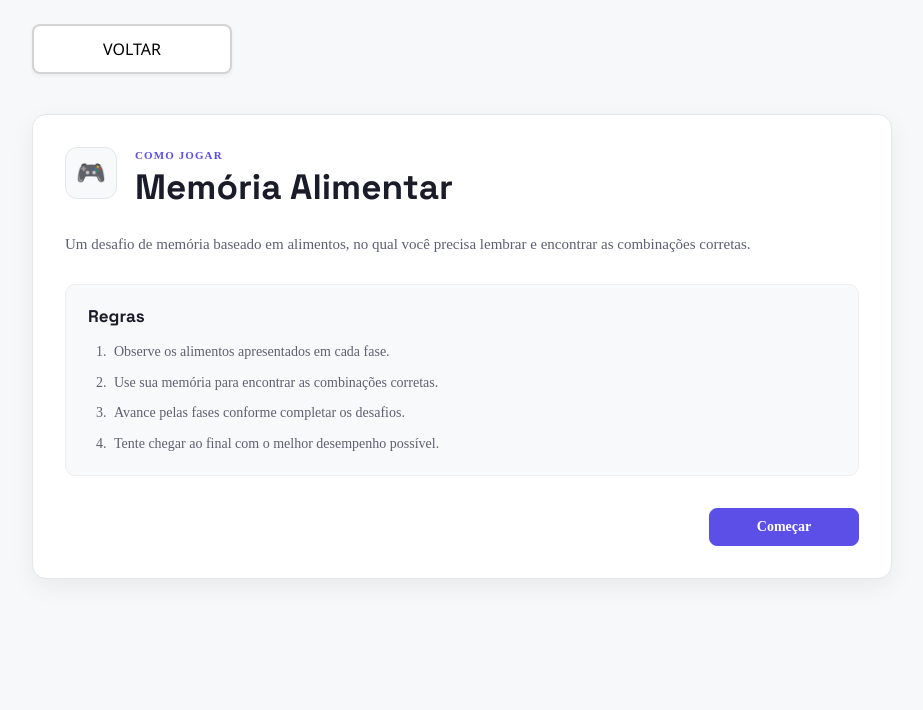
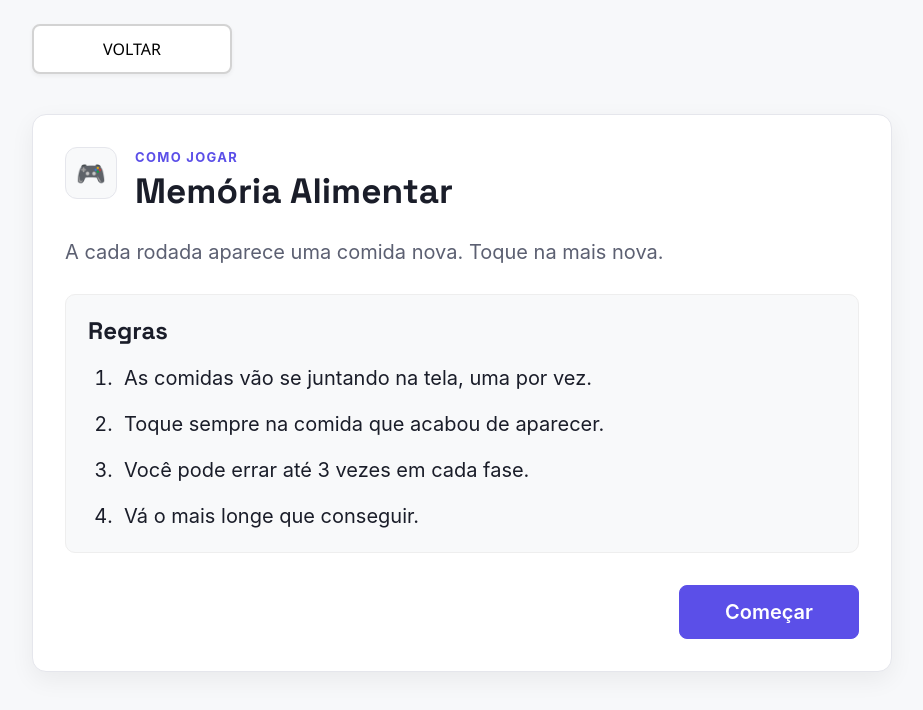
Before and after one commit to leandroxelor00/MindGames, a React (Vite) app in the folder frontend/: page /game/food-memory in a window 1280 px wide. Shown: the top 710 px of the page, without its empty margins (178-1101 px from the left). Built offline with nearby package versions, Linux system fonts and the light colour scheme; no server answers.

Commit message:
style: font bigger in rules

```diff
--- a/frontend/src/components/GameIntroduction/GameIntroduction.module.css
+++ b/frontend/src/components/GameIntroduction/GameIntroduction.module.css
@@ -2,6 +2,7 @@
   max-width: 900px;
   margin: 24px auto 0;
   padding: 32px;
+  font-family: -apple-system, "Segoe UI", sans-serif;
   background: var(--cor-superficie);
   border: 1px solid var(--cor-borda);
   border-radius: 14px;
@@ -32,7 +33,7 @@ font-size: 24px;
 .eyebrow {
   margin: 2px 0 5px;
   color: var(--cor-accent);
-font-size: 11px;
+  font-size: 0.8125rem;
   font-weight: 700;
   letter-spacing: 0.1em;
   text-transform: uppercase;
@@ -50,8 +51,8 @@ color: var(--cor-texto);
   max-width: 720px;
   margin: 0 0 26px;
   color: var(--cor-texto-suave);
-font-size: 15px;
-line-height: 1.7;
+  font-size: 1.25rem;
+  line-height: 1.6;
 }
 
 .rules {
@@ -63,24 +64,24 @@ border-radius: 10px;
 }
 
 .rules h2 {
-margin: 0 0 14px;
+  margin: 0 0 16px;
   font-family: var(--fonte-titulo);
-font-size: 17px;
+  font-size: 1.5rem;
   line-height: 1.3;
   color: var(--cor-texto);
 }
 
 .rules ol {
   margin: 0;
-padding-left: 22px;
+  padding-left: 30px;
 }
 
 .rules li {
-padding-left: 4px;
-margin-bottom: 9px;
-color: var(--cor-texto-suave);
-font-size: 14px;
-line-height: 1.55;
+  padding-left: 6px;
+  margin-bottom: 14px;
+  color: var(--cor-texto);
+  font-size: 1.25rem;
+  line-height: 1.6;
 }
 
 .rules li:last-child {
@@ -96,19 +97,17 @@ padding-top: 4px;
 }
 
 .startButton {
-min-width: 150px;
-padding: 10px 20px;
+  min-width: 180px;
+  padding: 14px 28px;
   border: 1px solid var(--cor-accent);
   border-radius: 8px;
   background: var(--cor-accent);
   color: #fff;
   font-family: inherit;
-font-size: 14px;
+  font-size: 1.25rem;
   font-weight: 600;
   cursor: pointer;
-transition:
-background 0.15s ease,
-border-color 0.15s ease,
+  transition: background 0.15s ease, border-color 0.15s ease,
     transform 0.15s ease;
 }
 
@@ -145,7 +144,7 @@ font-size: 20px;
   }
 
   .description {
-font-size: 14px;
+    font-size: 1.125rem;
   }
 
   .rules {
--- a/frontend/src/games/registry.js
+++ b/frontend/src/games/registry.js
@@ -2,97 +2,89 @@ export const gamesRegistry = [
   {
     id: "memory-match",
     name: "Jogo da Memória",
-    description:
-      "Encontre todos os pares de cartas usando sua memória e tente terminar com o menor número de tentativas.",
+    description: "Vire as cartas e encontre os pares iguais.",
     rules: [
-      "Vire duas cartas por vez.",
-      "Se as cartas forem iguais, o par permanece encontrado.",
-      "Se forem diferentes, elas voltam a ficar escondidas.",
-      "Encontre todos os pares para concluir o jogo.",
+      "Toque em duas cartas por vez.",
+      "Se forem iguais, elas ficam viradas.",
+      "Se forem diferentes, elas viram de novo.",
+      "Encontre todos os pares pra vencer.",
     ],
   },
   {
     id: "stroop-test",
     name: "Desafio das Cores",
-    description:
-      "Teste sua atenção e velocidade de reação identificando corretamente a cor apresentada.",
+    description: "Diga a cor que você vê, não a palavra escrita.",
     rules: [
-      "Observe a palavra e a cor em que ela aparece.",
-      "Escolha a opção correspondente à cor exibida.",
-      "Responda o mais rápido possível sem perder a precisão.",
-      "Sua pontuação e tempo de reação são registrados durante a partida.",
+      "Olhe a cor da palavra na tela.",
+      "Toque no botão com essa cor.",
+      "Não se deixe enganar pela palavra escrita.",
+      "Responda rápido, mas com calma.",
     ],
   },
   {
     id: "number-challenge",
     name: "Desafio Numérico",
-    description:
-      "Resolva desafios de comparação numérica rapidamente para avançar pelos níveis.",
+    description: "Escolha a conta com o resultado maior.",
     rules: [
-      "Leia os dois valores apresentados.",
-      "Escolha o lado que corresponde à resposta correta.",
-      "Acertos aumentam sua pontuação e ajudam a avançar de nível.",
-      "Responda rapidamente para obter um melhor desempenho.",
+      "Você vai ver duas contas de matemática.",
+      "Toque na conta que tem o resultado maior.",
+      "Acertar deixa o jogo um pouco mais difícil.",
+      "Você tem um tempo para responder.",
     ],
   },
   {
     id: "priority-tower",
     name: "Torre de Prioridade",
-    description:
-      "Use pistas de posição, ordem e proximidade para descobrir a sequência correta dos itens.",
+    description: "Use as pistas para descobrir a ordem certa dos itens.",
     rules: [
-      "Leia todas as pistas antes de montar a torre.",
-      "Clique nos itens do primeiro ao último lugar.",
-      "Você pode desfazer o último item escolhido antes de confirmar.",
-      "Acertos aumentam sua pontuação e fazem a dificuldade subir.",
+      "Leia as pistas com calma.",
+      "Toque nos itens na ordem que você acha certa, do primeiro ao último.",
+      "Errou a ordem? Toque em \"Desfazer último\" e tente de novo.",
+      "Quando terminar, toque em \"Confirmar ordem\".",
     ],
   },
   {
     id: "visual-memory",
     name: "Memória Visual",
-    description:
-      "Memorize as posições destacadas na grade e reproduza o padrão depois que ele desaparecer.",
+    description: "Decore os quadrados que acendem e depois toque neles.",
     rules: [
-      "Observe atentamente as células destacadas.",
-      "Memorize suas posições enquanto o padrão estiver visível.",
-      "Depois, selecione as células que você lembra.",
-      "Avance pelos níveis mantendo o maior número de acertos possível.",
+      "Preste atenção nos quadrados que ficam destacados.",
+      "Quando eles apagarem, toque nos mesmos lugares.",
+      "Acertando, você passa para o próximo nível.",
+      "Errando, o jogo termina.",
     ],
   },
   {
     id: "food-memory",
     name: "Memória Alimentar",
-    description:
-      "Um desafio de memória baseado em alimentos, no qual você precisa lembrar e encontrar as combinações corretas.",
+    description: "A cada rodada aparece uma comida nova. Toque na mais nova.",
     rules: [
-      "Observe os alimentos apresentados em cada fase.",
-      "Use sua memória para encontrar as combinações corretas.",
-      "Avance pelas fases conforme completar os desafios.",
-      "Tente chegar ao final com o melhor desempenho possível.",
+      "As comidas vão se juntando na tela, uma por vez.",
+      "Toque sempre na comida que acabou de aparecer.",
+      "Você pode errar até 3 vezes em cada fase.",
+      "Vá o mais longe que conseguir.",
     ],
   },
   {
     id: "reaction-time",
     name: "Tempo de Reação",
-    description:
-      "Teste a velocidade das suas respostas reagindo ao estímulo assim que ele aparecer.",
+    description: "Toque na tela assim que ela mudar de cor.",
     rules: [
-      "Aguarde o início do estímulo.",
-      "Reaja assim que perceber o sinal do jogo.",
-      "Evite responder antes da hora.",
-      "Tente obter o menor tempo de reação possível.",
+      "Toque em \"Começar\" e espere.",
+      "A tela vai mudar de cor em algum momento.",
+      "Toque na tela assim que isso acontecer.",
+      "Não toque antes da hora.",
     ],
   },
   {
     id: "sound-sequence",
     name: "Sequência Sonora",
-    description:
-      "Memorize uma sequência de sons e repita-a corretamente conforme o desafio fica mais difícil.",
+    description: "Ouça os sons e repita a sequência.",
     rules: [
-      "Preste atenção à sequência de sons apresentada.",
-      "Memorize a ordem em que os sons aparecem.",
-      "Repita a sequência usando os controles do jogo.",
-      "A sequência fica mais desafiadora conforme você avança.",
+      "Toque nas cores, ou use as setas do teclado, para ouvir os sons.",
+      "O jogo toca uma sequência de sons.",
+      "Repita a mesma sequência, na mesma ordem.",
+      "A cada acerto, a sequência fica um pouco maior.",
     ],
   },
 ];
```
Lines whose indentation alone changed are shown as unchanged.
